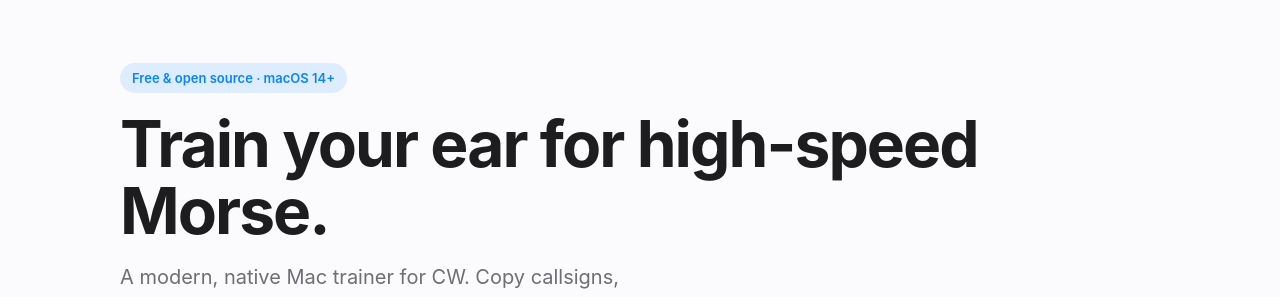
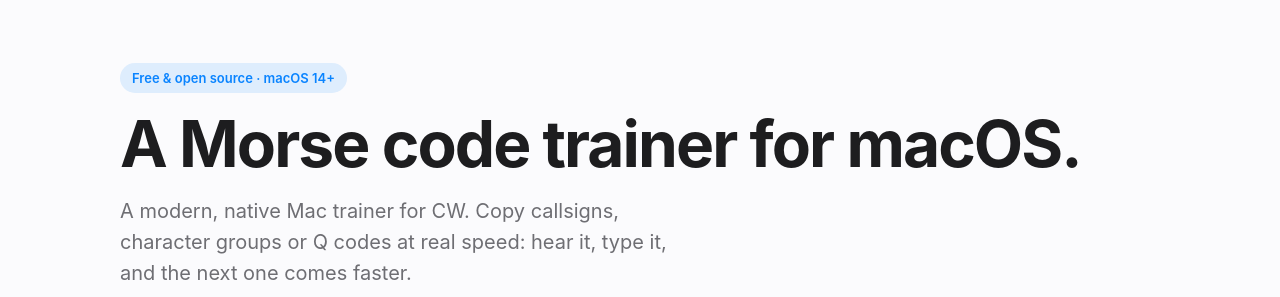
Before and after one commit to welly/QRQTrainer, a plain HTML site: page docs/index.html in a window 1280 px wide. Shown: the part 51-348 px from the top of the page. Drawn offline with Linux system fonts and the light colour scheme.

Commit message:
Website: plainer headline

```diff
--- a/docs/index.html
+++ b/docs/index.html
@@ -139,7 +139,7 @@
   <header class="hero">
     <div>
       <span class="eyebrow">Free &amp; open source · macOS 14+</span>
-      <h1>Train your ear for high-speed Morse.</h1>
+      <h1>A Morse code trainer for macOS.</h1>
       <p class="lede">A modern, native Mac trainer for CW. Copy callsigns, character groups or Q codes at real speed: hear it, type it, and the next one comes faster.</p>
       <div class="cta">
         <a class="btn btn-primary" href="https://github.com/welly/QRQTrainer/releases/latest/download/QRQ-Trainer.dmg">
```
